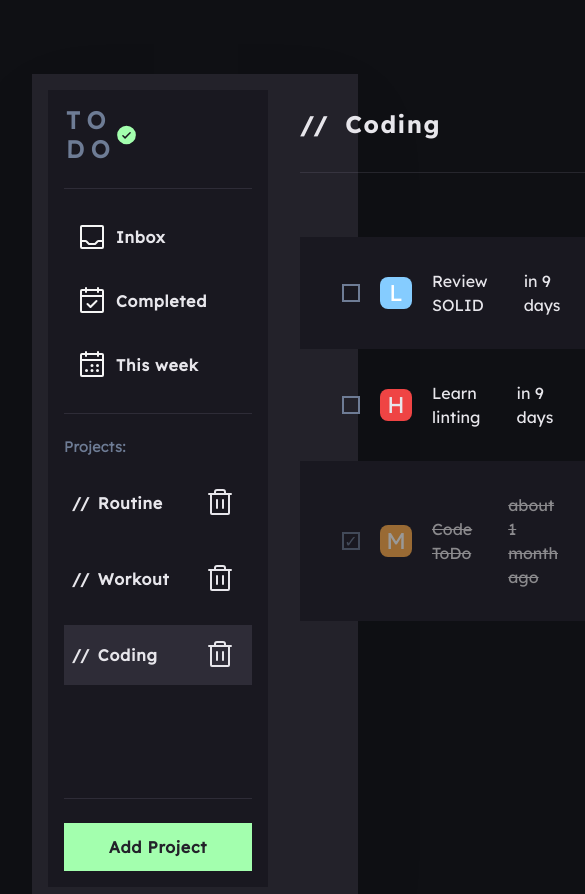
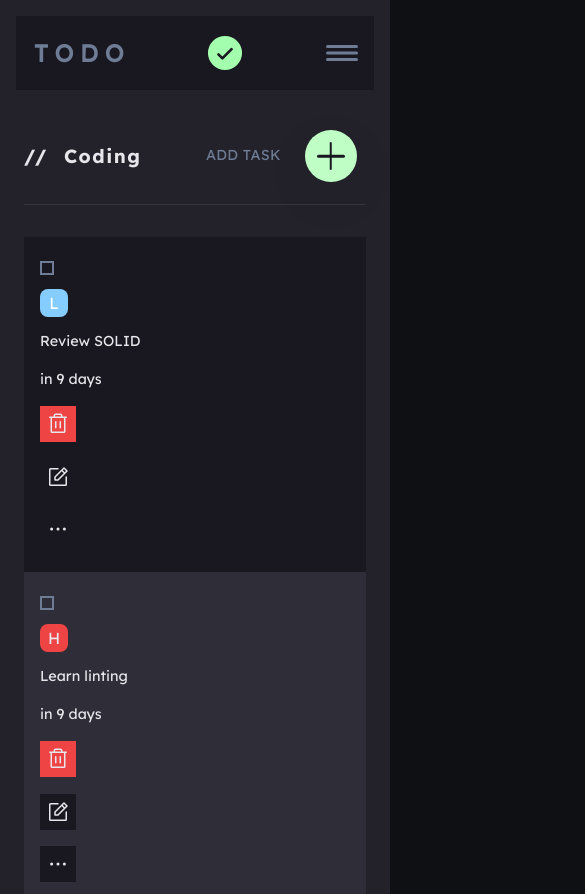
Before and after one commit to EmrahIso/Todo-List, a website built with webpack: page src/template.html in a window 390 px wide. Shown: the top 894 px of the page, 585 px wide, since content can reach past the window. Built offline with nearby package versions, Linux system fonts and the light colour scheme.

Commit message:
Added styles for sorting and mobile navigation

```diff
--- a/src/scss/base/_global.scss
+++ b/src/scss/base/_global.scss
@@ -7,7 +7,11 @@ html {
 body {
     background-color: var(--clr-neutral-700);
     color: var(--clr-neutral-300);
-    padding: 2rem;
+    padding: toRem(32);
+
+    @include respond-to(medium) {
+        padding: 0;
+    }
 }
 
 .container {
@@ -29,3 +33,9 @@ hr {
 img {
     pointer-events: none;
 }
+
+.icon-main {
+    @include respond-to(extra-small) {
+        display: none;
+    }
+}
--- a/src/scss/base/_root.scss
+++ b/src/scss/base/_root.scss
@@ -24,19 +24,9 @@
     // Type-scale
 
     @each $screen-size, $font-size in $type-scale {
-        @if $screen-size != small {
-            & {
-                @each $size, $value in $font-size {
-                    --fs-#{$size}: #{$value};
-                }
-            }
-        } @else {
-            &.small-type-scale {
-                @include respond-to(small) {
-                    @each $size, $value in $font-size {
-                        --fs-#{$size}: #{$value};
-                    }
-                }
+        & {
+            @each $size, $value in $font-size {
+                --fs-#{$size}: #{$value};
             }
         }
     }
--- a/src/scss/base/_typography.scss
+++ b/src/scss/base/_typography.scss
@@ -47,6 +47,10 @@ body {
     span {
         display: inline-block;
     }
+
+    @include respond-to(medium) {
+        font-size: var(--fs-400);
+    }
 }
 
 .tertiary-heading {
--- a/src/scss/components/_button.scss
+++ b/src/scss/components/_button.scss
@@ -21,6 +21,11 @@
 
         background-color: transparent;
         transition: all .2s ease-in;
+
+        @include respond-to(medium) {
+            gap: toRem(12);
+            font-size: var(--fs-200);
+        }
 
         &:hover,
         &:active {
@@ -46,8 +51,65 @@
             }
         }
 
+        svg {
+            pointer-events: none;
+        }
+
         span {
             pointer-events: none;
+        }
+    }
+
+    &--menu {
+        display: none;
+        width: auto;
+        position: relative;
+
+        width: toRem(32);
+
+        & span {
+            position: absolute;
+            top: 50%;
+            left: 50%;
+            transform: translate(-50%, -50%);
+            width: toRem(32);
+            height: toRem(3);
+            border-radius: toRem(16);
+            background-color: var(--clr-neutral-400);
+            pointer-events: none;
+            transition: transform .35s;
+        }
+
+        &::before,
+        &::after {
+            content: "";
+            position: absolute;
+            top: 0;
+            left: 0;
+            width: 100%;
+            height: toRem(3);
+            border-radius: toRem(16);
+            background-color: var(--clr-neutral-400);
+            transform-origin: center;
+            pointer-events: none;
+            transition: transform .35s;
+        }
+
+        &::before {
+            top: auto;
+            bottom: 0;
+        }
+
+        &[data-navigation-status="opened"]::before {
+            transform: translateY(-200%) rotate(45deg);
+        }
+
+        &[data-navigation-status="opened"]::after {
+            transform: translateY(200%) rotate(-45deg);
+        }
+
+        @include respond-to(large) {
+            display: flex;
         }
     }
 
@@ -60,6 +122,12 @@
         &--cancel {
             background-color: var(--clr-rd-400);
             color: var(--clr-neutral-300);
+        }
+    }
+
+    &--add-project--cancel {
+        @include respond-to(large) {
+            display: none;
         }
     }
 
@@ -88,6 +156,12 @@
             display: flex;
             align-items: center;
             gap: toRem(24);
+
+            @include respond-to(extra-small) {
+                & .button__label {
+                    display: none;
+                }
+            }
         }
 
         &::before,
--- a/src/scss/components/_dialog.scss
+++ b/src/scss/components/_dialog.scss
@@ -11,6 +11,10 @@
     background-color: var(--clr-neutral-500);
     box-shadow: var(--shw-light-bottom);
 
+    @include respond-to(medium) {
+        padding: toRem(16);
+    }
+
     &__heading {
         color: var(--clr-neutral-300);
     }
--- a/src/scss/components/_form.scss
+++ b/src/scss/components/_form.scss
@@ -14,6 +14,10 @@
         opacity: 0;
         transform: scaleY(.5);
         height: 0;
+
+        @include respond-to(large) {
+            grid-template-columns: 1fr;
+        }
     }
 
     &--add-task {
@@ -26,6 +30,14 @@
         opacity: 0;
         transform: scaleY(.75);
         height: 0;
+
+        @include respond-to(extra-large) {
+            padding: toRem(16) 0 toRem(16) 0;
+        }
+
+        @include respond-to(extra-small) {
+            grid-template-columns: repeat(auto-fit, minmax(toRem(160), 1fr));
+        }
     }
 
     &--dialog {
@@ -45,9 +57,19 @@
                 align-items: center;
                 gap: toRem(32);
 
+                @include respond-to(medium) {
+                    grid-template-columns: 1fr;
+                    gap: toRem(8);
+                }
+
                 & label {
                     display: flex;
                     justify-content: flex-end;
+
+                    @include respond-to(medium) {
+                        justify-content: flex-start;
+                        padding-left: 0;
+                    }
                 }
             }
         }
@@ -132,6 +154,11 @@
             border: 2px solid var(--clr-neutral-400);
             cursor: pointer;
 
+            @include respond-to(medium) {
+                height: toRem(13);
+                width: toRem(13);
+            }
+
             &::after {
                 content: "\2713";
                 pointer-events: none;
@@ -147,6 +174,11 @@
                 transform: translate(-50%, -50%) scale(0);
                 opacity: 0;
                 transition: all .3s;
+
+                @include respond-to(medium) {
+                    height: toRem(8);
+                    width: toRem(8);
+                }
             }
 
             &:checked {
--- a/src/scss/components/_navigation.scss
+++ b/src/scss/components/_navigation.scss
@@ -16,5 +16,10 @@
 
     .icon-navigation {
         fill: var(--clr-neutral-200);
+
+        @include respond-to(medium) {
+            height: 24px;
+            width: 24px;
+        }
     }
 }
--- a/src/scss/components/_task.scss
+++ b/src/scss/components/_task.scss
@@ -4,8 +4,29 @@
     display: flex;
     align-items: center;
     justify-content: space-between;
+    background-color: var(--clr-neutral-425);
     padding: 0 toRem(32) 0 toRem(32);
     gap: toRem(16);
+
+    @include respond-to(extra-large) {
+        gap: toRem(12);
+        padding: 0 toRem(8);
+    }
+
+    @include respond-to(medium) {
+        gap: 0;
+        padding: toRem(16) toRem(10);
+        flex-direction: column;
+        align-items: flex-start;
+    }
+
+    &__cont {
+        @include respond-to(medium) {
+            display: grid;
+            grid-template-columns: repeat(auto-fit, minmax(toRem(160), 1fr));
+            gap: toRem(16);
+        }
+    }
 
     &:nth-child(odd) {
         background-color: var(--clr-neutral-600);
@@ -26,14 +47,43 @@
         padding: toRem(32) toRem(10);
         font-size: var(--fs-300);
 
+        @include respond-to(extra-large) {
+            padding: toRem(32) toRem(8);
+        }
+
+        @include respond-to(medium) {
+            font-size: var(--fs-200);
+            padding: toRem(8) toRem(6);
+        }
+
         &--flex-wrapper {
             flex: 1;
             display: flex;
             justify-content: flex-end;
+            padding: toRem(32) toRem(0);
+
+            @include respond-to(medium) {
+                flex-grow: 0;
+                padding: toRem(8) toRem(6);
+            }
+        }
+
+        &--date {
+            @include respond-to(medium) {
+                padding-right: toRem(6);
+            }
         }
 
         &--priority {
             position: relative;
+
+            @include respond-to(extra-large) {
+                padding: toRem(32) toRem(16);
+            }
+
+            @include respond-to(medium) {
+                padding: toRem(20) toRem(20);
+            }
 
             &::after {
                 font-size: var(--fs-400);
@@ -47,6 +97,12 @@
                 top: 50%;
                 left: 50%;
                 transform: translate(-50%, -50%);
+
+                @include respond-to(medium) {
+                    height: toRem(28);
+                    width: toRem(28);
+                    font-size: var(--fs-300);
+                }
             }
 
             &-high {
@@ -72,6 +128,17 @@
                 }
             }
         }
+
+        & img {
+            @include respond-to(medium) {
+                height: 24px;
+                width: 24px;
+            }
+        }
+
+        &[disabled] {
+            filter: contrast(.75);
+        }
     }
 
     &[disabled] &__cell {
--- a/src/scss/layout/_article.scss
+++ b/src/scss/layout/_article.scss
@@ -9,5 +9,18 @@
         align-items: center;
         padding-bottom: toRem(22);
         border-bottom: 1px solid var(--clr-neutral-405);
+
+        @include respond-to(extra-small) {
+            display: flex;
+            justify-content: space-between;
+        }
+    }
+
+    @include respond-to(extra-large) {
+        padding: toRem(8) toRem(20) toRem(12);
+    }
+
+    @include respond-to(large) {
+        padding: toRem(8);
     }
 }
--- a/src/scss/layout/_aside.scss
+++ b/src/scss/layout/_aside.scss
@@ -12,4 +12,10 @@
     .icon-main {
         fill: var(--clr-grn-400);
     }
+
+    @include respond-to(large) {
+        & > *:not(:first-child) {
+            display: none;
+        }
+    }
 }
--- a/src/scss/layout/_main.scss
+++ b/src/scss/layout/_main.scss
@@ -9,4 +9,13 @@
 
     background-color: var(--clr-neutral-500);
     box-shadow: var(--shw-light-bottom);
+
+    @include respond-to(large) {
+        grid-template-columns: 1fr;
+        gap: toRem(32);
+    }
+
+    @include respond-to(medium) {
+        margin-top: 0;
+    }
 }
--- a/src/scss/utilities/_color.scss
+++ b/src/scss/utilities/_color.scss
@@ -20,7 +20,8 @@ $colors: (
         200: rgb(245,245,245),
         300: rgb(231, 230, 235),
         400: rgb(110, 124, 149),
-        475:  rgba(128, 124, 146, .75),
+        425: rgba(128, 124, 146, .125),
+        475: rgba(128, 124, 146, .75),
         405: rgba(128, 124, 146, .2),
         500: rgb(35, 34, 42),
         600: rgb(25, 24, 32),
--- a/src/scss/utilities/_type-scale.scss
+++ b/src/scss/utilities/_type-scale.scss
@@ -10,15 +10,5 @@ $type-scale: (
         700: 3rem,      // 48px
         800: 4rem,      // 64px
         900: 5rem       // 80px
-    ),
-    large: (
-        200: 0.9rem,    // 14.4px
-        300: 1rem,      // 16px
-        400: 1.425rem,  // 22.8px
-        500: 2rem,      // 32px
-        600: 2.828rem,  // 45.25px
-        700: 4rem,      // 64px
-        800: 5.625rem,  // 90px
-        900: 7rem       // 112px
     )
 );
```
